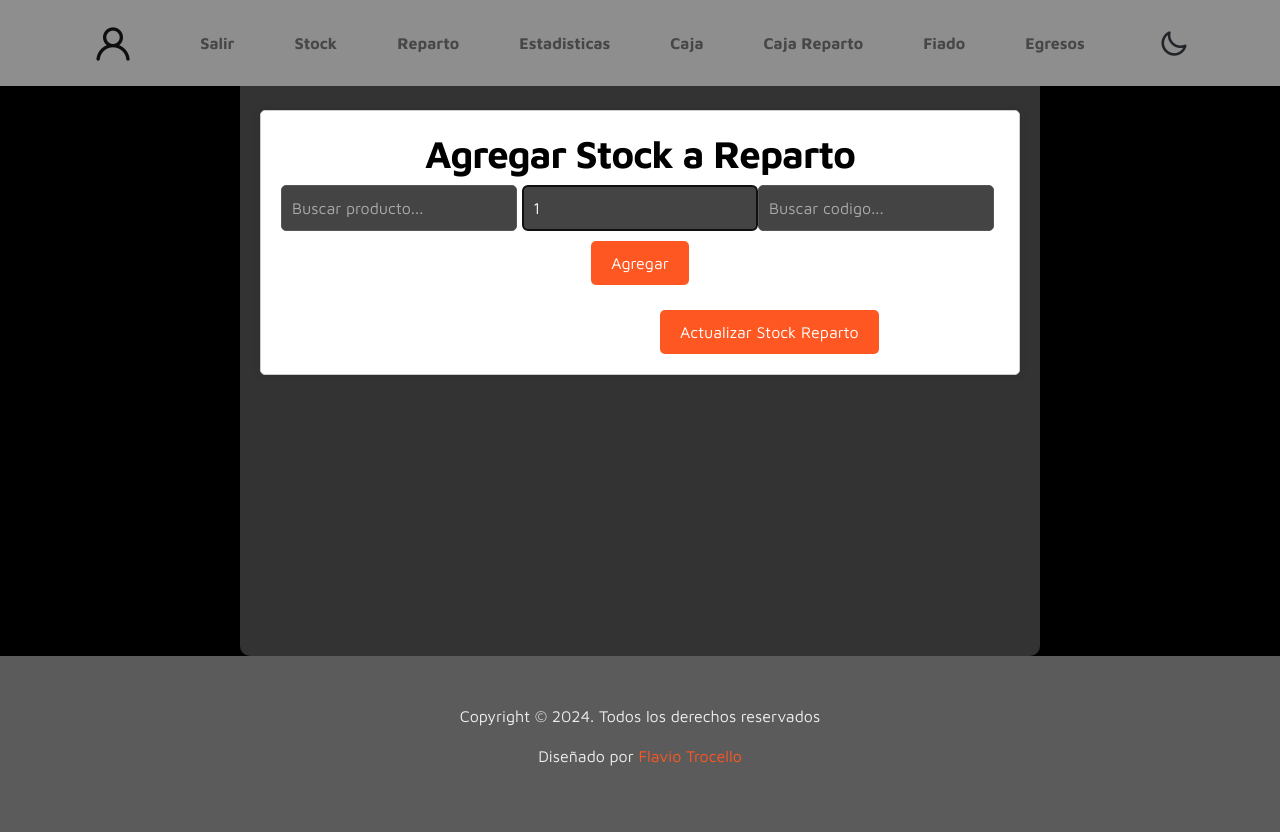
After one commit to flaviot097/caja, a PHP site: page /santiago_pagina/pasar-stock-reparto.php in a window 1280 px wide. The commit adds this page. Run offline with PHP 8.4, Linux system fonts and the light colour scheme; the visitor is signed in with stand-in values (Sample User, id 1).

Commit message:
se agrego funcionalidad de cargar productos masivamente

```diff
--- /dev/null
+++ b/pasar-stock-reparto.php
@@ -0,0 +1,448 @@
+<?php
+session_start();
+
+require_once "conecion.php";
+require_once "delete-element.php";
+//require_once "cargar_cookie.php";
+
+if (!empty($_COOKIE["fiados_todos"])) {
+    setcookie("fiados_todos", "", time() - 3600, "/");
+}
+if (!empty($_COOKIE["imprimir"])) {
+    setcookie("imprimir", "", time() - 3600, "/");
+}
+
+
+$dsn = "mysql:host=localhost:3307;dbname=code_bar;";
+try {
+    $pdo = new PDO($dsn, $usuario, $contrasena);
+    $pdo->setAttribute(PDO::ATTR_ERRMODE, PDO::ERRMODE_EXCEPTION);
+} catch (PDOException $e) {
+    echo "Error: " . $e->getMessage();
+    exit;
+}
+//funcion para actualizar el producto
+
+if (isset($_GET["cantidad-reparto"]) && isset($_COOKIE["productos_stock"])) {
+    $codigo_actualizar = $_GET["actualizar"];
+    $cantidad_reparto = $_GET["cantidad-reparto"];
+    $productos_stock = json_decode($_COOKIE["productos_stock"], true);
+
+    $productos_actualizados = [];
+    foreach ($productos_stock as $producto) {
+        if ($producto['codigo_barra'] !== $codigo_actualizar) {
+            $productos_actualizados[] = $producto;
+        } else {
+            $productos_actualizados[] = [
+                'nombre_producto' => $producto["nombre_producto"],
+                'stock' => $producto['stock'],
+                'codigo_barra' => $producto['codigo_barra'],
+                'cantidad' => $cantidad_reparto,
+                'total' => floatval($results[0]['precio']) * $cantidad
+            ];
+        }
+    }
+    // Actualizar la cookie con la lista de productos modificada
+    $productos_caja_json = json_encode($productos_actualizados);
+    setcookie("productos_stock", $productos_caja_json, time() + 3600, "/");
+    header('Location: ' . $_SERVER['PHP_SELF']);
+    exit;
+}
+
+// Función para eliminar un producto de la cookie
+if (isset($_GET['eliminar']) && isset($_COOKIE["productos_stock"])) {
+    $eliminar_codigo = $_GET['eliminar'];
+    $productos_caja = json_decode($_COOKIE["productos_stock"], true);
+
+
+
+
+
+    // Buscar y eliminar el producto de la lista
+    $productos_actualizados = [];
+    foreach ($productos_caja as $producto) {
+        if ($producto['codigo_barra'] !== $eliminar_codigo) {
+            $productos_actualizados[] = $producto;
+        }
+    }
+
+
+
+    /////////////// cantidad indice
+    $cantidad_eliminar = intval($_GET["indice_cantidad"]);
+    $cant_pro_caja = json_decode($_COOKIE["cantidad_prod"], true);
+    unset($cant_pro_caja[$cantidad_eliminar]);
+    $cant_pro_caja = array_values($cant_pro_caja);
+    $pdc = json_encode($cant_pro_caja);
+    setcookie("cantidad_prod", $pdc, time() + 3600, "/");
+
+
+
+    // Actualizar la cookie con la lista de productos modificada
+    $productos_caja_json = json_encode($productos_actualizados);
+    setcookie("productos_stock", $productos_caja_json, time() + 3600, "/");
+    header('Location: ' . $_SERVER['PHP_SELF']);
+    exit;
+}
+
+// Agregar producto a la cookie si se envía por GET
+if ($_GET) {
+    $producto = $_GET['producto'] ?? '';
+    $codigo = $_GET['codigo'] ?? '';
+    $cantidad = $_GET['cantidad'] ?? 1;
+    $descuento = $_GET["descuento"] ?? 0;
+
+    //descuento
+    if ($descuento !== 0) {
+        $N_desc = "0." . $descuento;
+        setcookie("descuentos", $N_desc, time() + 3600, "/");
+    }
+
+    // Verificar si la cookie "cantidad_prod" existe
+    if (!isset($_COOKIE["cantidad_prod"])) {
+        $lista_c_c = [];
+    } else {
+        // Decodificar el valor de la cookie existente
+        $lista_c_c = json_decode($_COOKIE["cantidad_prod"], true);
+
+        // Asegurarse de que la variable sea un array
+        if (!is_array($lista_c_c)) {
+            $lista_c_c = [];
+        }
+    }
+    // Añadir la nueva cantidad al array
+    $lista_c_c[] = $cantidad;
+
+    // Codificar el array y guardar en la cookie
+    $lista_c_c_json = json_encode($lista_c_c);
+    setcookie("cantidad_prod", $lista_c_c_json, time() + 3600, "/");
+    ########################
+
+
+
+    if ($producto !== '') {
+        $query = "SELECT nombre_producto, stock, codigo_barra FROM producto_reparto WHERE nombre_producto = :producto";
+        $stmt = $pdo->prepare($query);
+        $stmt->bindValue(":producto", $producto, PDO::PARAM_STR);
+    } elseif ($codigo !== '') {
+        $query = "SELECT nombre_producto, stock, codigo_barra FROM producto_reparto WHERE codigo_barra = :codigo";
+        $stmt = $pdo->prepare($query);
+        $stmt->bindValue(":codigo", $codigo, PDO::PARAM_STR);
+    } else {
+        $results = [];
+
+    }
+
+    if (isset($stmt)) {
+        $stmt->execute();
+        $results = $stmt->fetchAll(PDO::FETCH_ASSOC);
+
+    }
+
+    if (!empty($results)) {
+        $list = [
+            'nombre_producto' => $results[0]["nombre_producto"],
+            'stock' => $results[0]['stock'],
+            'codigo_barra' => $results[0]['codigo_barra'],
+            'cantidad' => $cantidad,
+            'total' => floatval($results[0]['precio']) * $cantidad
+        ];
+
+        if (isset($_COOKIE["productos_stock"])) {
+            $productos_caja = json_decode($_COOKIE["productos_stock"], true);
+            $productos_caja[] = $list;
+            $productos_caja_json = json_encode($productos_caja);
+            setcookie("productos_stock", $productos_caja_json, time() + 3600, "/");
+            //
+
+            header('Location: ' . $_SERVER['PHP_SELF']);
+            exit;
+        } else {
+            $productos_caja = [$list];
+            $productos_caja_json = json_encode($productos_caja);
+            setcookie("productos_stock", $productos_caja_json, time() + 3600, "/");
+            //
+            header('Location: ' . $_SERVER['PHP_SELF']);
+            exit;
+        }
+    } else {
+        echo "No se encontraron productos.";
+    }
+
+}
+
+// Cargar productos desde la cookie
+if (isset($_COOKIE["productos_stock"])) {
+    $productos_caja = json_decode($_COOKIE["productos_stock"], true);
+} else {
+    $productos_caja = [];
+}
+?>
+
+<!DOCTYPE html>
+<html lang="es">
+
+<head>
+    <meta charset="utf-8" />
+    <meta name="viewport" content="width=device-width, initial-scale=1, shrink-to-fit=no" />
+    <meta name="description" content="" />
+    <meta name="Flavio Trocello" content="" />
+
+    <title>Agregar stock a Reparto</title>
+
+    <link rel="stylesheet" href="css/bootstrap.min.css" />
+    <link rel="stylesheet" href="css/unicons.css" />
+    <link rel="stylesheet" href="css/owl.carousel.min.css" />
+    <link rel="stylesheet" href="css/owl.theme.default.min.css" />
+    <link rel="stylesheet" href="css/target.css">
+    <link rel="stylesheet" href="css/sidebar.css">
+    <link rel="stylesheet" href="css/caja.css">
+
+    <!-- MAIN STYLE -->
+    <link rel="stylesheet" href="css/tooplate-style.css" />
+</head>
+<style>
+.body-container {
+    background-color: #333333;
+    /* Color oscuro de fondo */
+    border-radius: 10px;
+    padding: 20px;
+    box-shadow: 0 4px 8px rgba(0, 0, 0, 0.3);
+    max-width: 800px;
+    margin: 0 auto;
+}
+
+.btn.checkout-btn {
+    background-color: #FF5722;
+    /* Un color naranja para el botón */
+    color: #FFFFFF;
+    border: none;
+    padding: 10px 20px;
+    border-radius: 5px;
+    cursor: pointer;
+}
+
+.btn.checkout-btn:hover {
+    background-color: #E64A19;
+    /* Un tono más oscuro al hacer hover */
+}
+
+#searchInput {
+    background-color: #444444;
+    color: #FFFFFF;
+    border: 1px solid #555555;
+    border-radius: 5px;
+    padding: 10px;
+    margin-bottom: 10px;
+}
+
+.product-list .product {
+    background-color: #3E3E3E;
+    /* Fondo más oscuro para los productos */
+    padding: 15px;
+    border-radius: 5px;
+    margin-bottom: 10px;
+    color: #FFFFFF;
+}
+
+.container-data-product div {
+    margin-right: 10px;
+    font-weight: bold;
+}
+
+#searchInput::placeholder {
+    color: #AAAAAA;
+    /* Color más claro para los placeholders */
+}
+
+.footer {
+    background-color: #2B2B2B;
+    color: #CCCCCC;
+    padding: 20px 0;
+    text-align: center;
+    font-size: 14px;
+}
+
+.footer a {
+    color: #FF5722;
+    text-decoration: none;
+}
+
+.footer a:hover {
+    text-decoration: underline;
+}
+
+.div-de-prod {
+    width: 12%;
+}
+</style>
+
+<body>
+    <!-- MENU -->
+    <nav class="navbar navbar-expand-sm navbar-light backgraund-header">
+        <div class="container">
+            <a class="navbar-brand" href="index.php"><i class="uil uil-user"></i></a>
+
+            <button class="navbar-toggler" type="button" data-toggle="collapse" data-target="#navbarNav"
+                aria-controls="navbarNav" aria-expanded="false" aria-label="Toggle navigation">
+                <span class="navbar-toggler-icon"></span>
+                <span class="navbar-toggler-icon"></span>
+                <span class="navbar-toggler-icon"></span>
+            </button>
+
+            <div class="collapse navbar-collapse" id="navbarNav">
+                <?php require_once "cabecera.php"; ?>
+
+                <ul class="navbar-nav ml-lg-auto">
+                    <div class="ml-lg-4" id="icono">
+                        <div class="color-mode d-lg-flex justify-content-center align-items-center">
+                            <i class="color-mode-icon"></i>
+                        </div>
+                    </div>
+                </ul>
+            </div>
+        </div>
+    </nav>
+    <!-- BARRA LATERAL -->
+    <div class="body-container">
+        <div class="pos-system">
+            <div class="header">
+                <h2 class="text-caja-black">Agregar Stock a Reparto</h2>
+                <form action="" method="get">
+                    <div class="input-foms-caja">
+                        <input type="text" id="searchInput" placeholder="Buscar producto..." name="producto"
+                            style="margin-right: 5px;">
+                        <input type="text" id="searchInput" placeholder="cantidad de productos..." name="cantidad"
+                            value="1" autofocus>
+                        <input type="text" id="searchInput" placeholder="Buscar codigo..." name="codigo"
+                            style="margin-right: 5px;">
+                        <input type="hidden" id="searchInput" placeholder="descuento..." name="descuento">
+                    </div>
+
+                    <button class="btn checkout-btn" type="submit">Agregar</button>
+                </form>
+            </div>
+            <div class="form-conteiner-aling" style="flex-direction: column;">
+                <form class="content" style="width: 100%;">
+                    <div class="product-list">
+                        <?php
+                        $total_general = 0;
+                        $total_descuento = 0;
+                        $vuelta_cant = 0;
+
+
+                        if (!empty($productos_caja)) {
+                            foreach ($productos_caja as $clave) {
+                                if ($clave['nombre_producto'] !== "Producto") {
+                                    $total_general += $clave['total'];
+                                    ?>
+                        <div class="product">
+                            <div class="container-data-product" style="display: flex;
+    flex-direction: row;
+    flex-wrap: wrap;
+    width: 91%;
+    justify-content: space-between;">
+                                <div class="div-de-prod"><?php echo $clave['nombre_producto'] ?> </div>
+                                <div class="div-de-prod"><?php echo $clave['codigo_barra'] ?> </div>
+                                <div style="width: 2%;" class="div-de-prod"> U
+                                    <?php echo $clave['stock'] ?>
+                                </div>
+                                <form action="">
+                                    Agregar: <br />
+                                    <input type="text" name="cantidad-reparto"
+                                        placeholder="<?php echo $clave['cantidad']; ?>">
+                                    <input type="hidden" name="actualizar"
+                                        value="<?php echo $clave['codigo_barra']; ?>">
+                                    <?php echo $clave['cantidad'];
+                                                ?>
+                                    <button type="submit">Confirmar</button>
+                                </form>
+                            </div>
+                            <form action="" method=" get">
+                                <input type="hidden" name="eliminar" value="<?php echo $clave['codigo_barra']; ?>">
+                                <input type="hidden" name="indice_cantidad" value="<?php echo $vuelta_cant;
+                                            $vuelta_cant++; ?>">
+                                <button type="submit">❌</button>
+                            </form>
+                        </div>
+                        <?php } else {
+                                    $total_general += $clave['total'];
+                                    ?>
+                        <div class="product ">
+                            <div class="container-data-product" style="display: flex;
+    flex-direction: row;
+    flex-wrap: wrap;
+    width: 91%;
+    justify-content: space-between;font-weight: bold;">
+                                <div style="font-weight: bold;"><?php echo $clave['nombre_producto'] ?> </div>
+                                <div style="font-weight: bold; ">
+                                    <?php echo $clave['codigo_barra'] ?>
+                                </div>
+                                <div> U
+                                    <?php $clave['stock'] ?>
+                                </div>
+                                <form action="">
+                                    Agregar: <br />
+                                    <input type="text" name="cantidad-reparto"
+                                        placeholder="<?php echo $clave['cantidad']; ?>">
+                                    <input type="hidden" name="actualizar"
+                                        value="<?php echo $clave['codigo_barra']; ?>">
+                                    <?php echo $clave['cantidad'];
+
+                                                ?>
+                                </form>
+                            </div>
+                            <form action="" method="get">
+                                <input type="hidden" name="eliminar" value="<?php echo $clave['codigo_barra']; ?>">
+                                <button type="submit" style="display: none;"></button>
+                            </form>
+                        </div>
+                        <?php
+                                }
+                            }
+                        }
+                        ?>
+                    </div>
+                    <div class="cart">
+
+                        <form action="actualizar-stock-masivo.php" method="post" style="margin-left: -3%;">
+                            <button class="btn checkout-btn" type="submit" style="margin-top: 5px;">Actualizar
+                                Stock Reparto</button>
+                        </form>
+                        <div id="mensaje-caja"></div>
+                    </div>
+                </form>
+            </div>
+        </div>
+    </div>
+    <?php
+
+    ?>
+    <footer class="footer py-5">
+        <div class="container">
+            <div class="row">
+                <div class="col-lg-12 col-12">
+                    <p class="copyright-text text-center">
+                        Copyright &copy; 2024. Todos los derechos reservados
+                    </p>
+                    <p class="copyright-text text-center">
+                        Diseñado por <a rel="nofollow" href="">Flavio Trocello</a>
+                    </p>
+                </div>
+            </div>
+        </div>
+    </footer>
+    <script src="js/jquery-3.3.1.min.js"></script>
+    <script src="js/popper.min.js"></script>
+    <script src="js/bootstrap.min.js"></script>
+    <script src="js/Headroom.js"></script>
+    <script src="js/jQuery.headroom.js"></script>
+    <script src="js/owl.carousel.min.js"></script>
+    <script src="js/smoothscroll.js"></script>
+    <script src="js/custom.js"></script>
+    <script src="js/mensaje-caja.js"></script>
+    <script src="./js/dark-mode.js"></script>
+
+</body>
+
+</html>
--- a/template-stock-reparto.php
+++ b/template-stock-reparto.php
@@ -101,6 +101,8 @@ session_start();
                     style="cursor: pointer;">Backup</a>
                 <a href="generar-code-bar.php" class="btn checkout-btn" id="btnFiltrar-menor"
                     style="cursor: pointer;">Crear C.Barra</a>
+                <a href="pasar-stock-reparto.php" class="btn checkout-btn" id="btnFiltrar-menor"
+                    style="cursor: pointer; margin-top: 2.3px;">Cargar de Locar a Reparto</a>
                 <!-- CARDS DE PRODUCTOS -->
                 <div class="productos-stock">
                     <?php
```
Also changed, not shown: actualizar-stock-masivo.php (added, +45 -0 lines).
